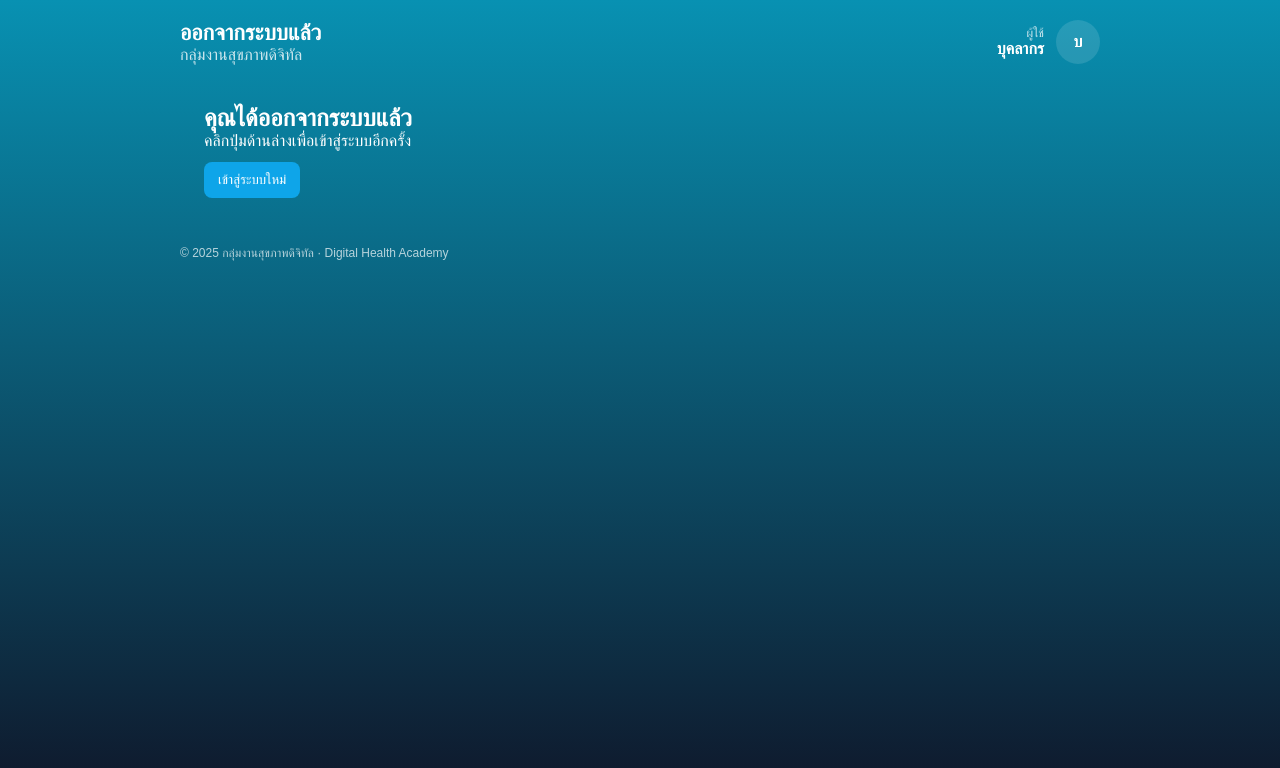
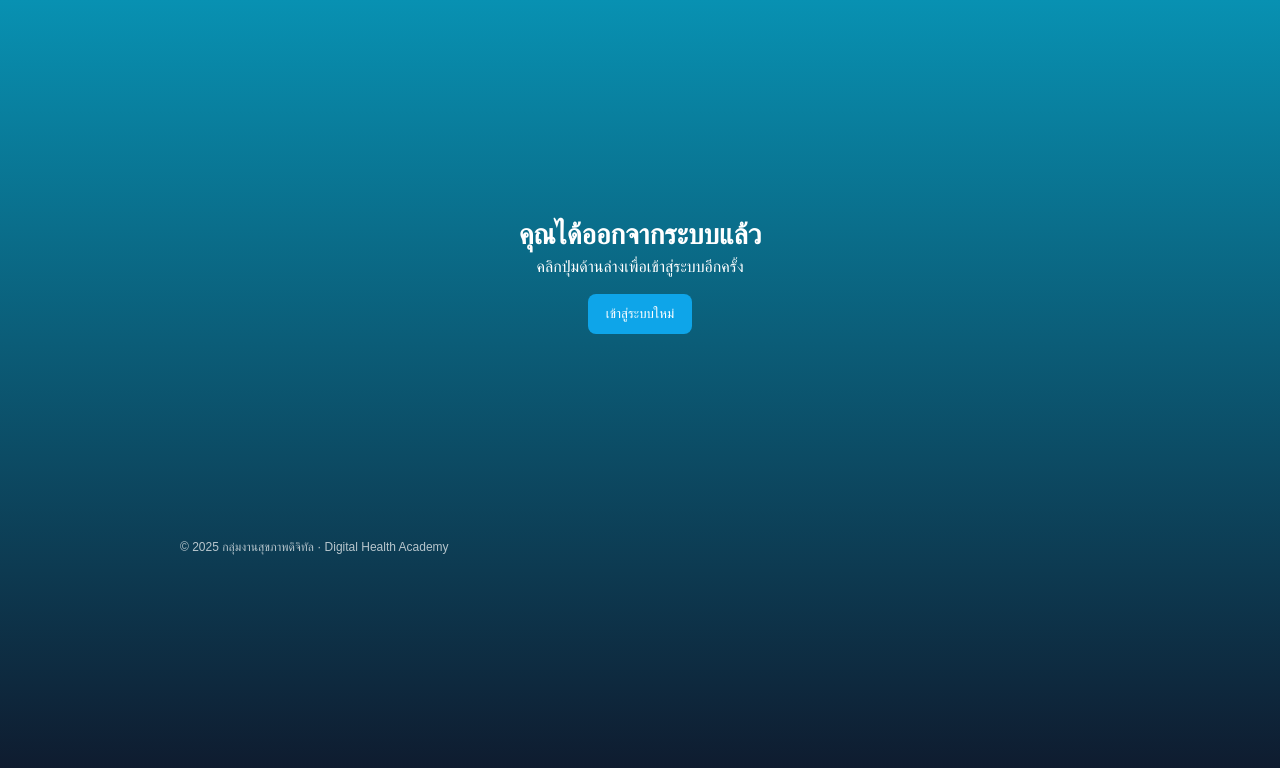
Before and after one commit to sinexx/digital-health-liff, a Next.js app: page /logged-out in a window 1280 px wide. Shown: the top 768 px of the page. Built offline with nearby package versions, Linux system fonts and the light colour scheme.

Commit message:
feat: hide header on logged-out page and center login button; showHeader prop in Layout

```diff
--- a/components/Layout.js
+++ b/components/Layout.js
@@ -2,7 +2,7 @@ import Link from "next/link";
 import Image from "next/image";
 import { useState } from "react";
 
-export default function Layout({ children, title = "Digital Health Academy — หน้าหลัก", user = "บุคลากร", avatar = null }) {
+export default function Layout({ children, title = "Digital Health Academy — หน้าหลัก", user = "บุคลากร", avatar = null, showHeader = true }) {
   const initials = user ? user.trim().split(" ").map(s => s[0]).slice(0,2).join("") : "บ";
   const [menuOpen, setMenuOpen] = useState(false);
 
@@ -35,6 +35,7 @@ export default function Layout({ children, title = "Digital Health Academy —
   return (
     <div style={{ minHeight: "100vh", background: "linear-gradient(180deg,#0891b2,#0f172a)", color: "#fff" }}>
       <div className="__app_container" style={{ maxWidth: 960, margin: "0 auto", padding: 20 }}>
+        {showHeader ? (
           <header style={{ display: "flex", justifyContent: "space-between", alignItems: "center" }}>
             <div>
               <div style={{ fontSize: 22, fontWeight: 700 }}>{title}</div>
@@ -65,6 +66,7 @@ export default function Layout({ children, title = "Digital Health Academy —
               ) : null}
             </div>
           </header>
+        ) : null}
 
         <main style={{ marginTop: 16 }}>{children}</main>
 
--- a/pages/logged-out.js
+++ b/pages/logged-out.js
@@ -25,12 +25,14 @@ export default function LoggedOut() {
   };
 
   return (
-    <Layout title="ออกจากระบบแล้ว">
-      <div style={{ padding: 24, color: '#fff' }}>
-        <h2>คุณได้ออกจากระบบแล้ว</h2>
-        <p>คลิกปุ่มด้านล่างเพื่อเข้าสู่ระบบอีกครั้ง</p>
-        <div style={{ marginTop: 12 }}>
-          <button onClick={handleLogin} style={{ padding: '10px 14px', borderRadius: 8, border: 'none', background: '#0ea5e9', color: '#fff', cursor: 'pointer' }}>เข้าสู่ระบบใหม่</button>
+    <Layout title="ออกจากระบบแล้ว" showHeader={false}>
+      <div style={{ padding: 24, color: '#fff', minHeight: '60vh', display: 'flex', alignItems: 'center', justifyContent: 'center' }}>
+        <div style={{ maxWidth: 720, textAlign: 'center' }}>
+          <h2 style={{ fontSize: 28, marginBottom: 6 }}>คุณได้ออกจากระบบแล้ว</h2>
+          <p style={{ marginBottom: 18 }}>คลิกปุ่มด้านล่างเพื่อเข้าสู่ระบบอีกครั้ง</p>
+          <div>
+            <button onClick={handleLogin} style={{ padding: '12px 18px', borderRadius: 8, border: 'none', background: '#0ea5e9', color: '#fff', cursor: 'pointer' }}>เข้าสู่ระบบใหม่</button>
+          </div>
         </div>
       </div>
     </Layout>
```
Lines whose indentation alone changed are shown as unchanged.
